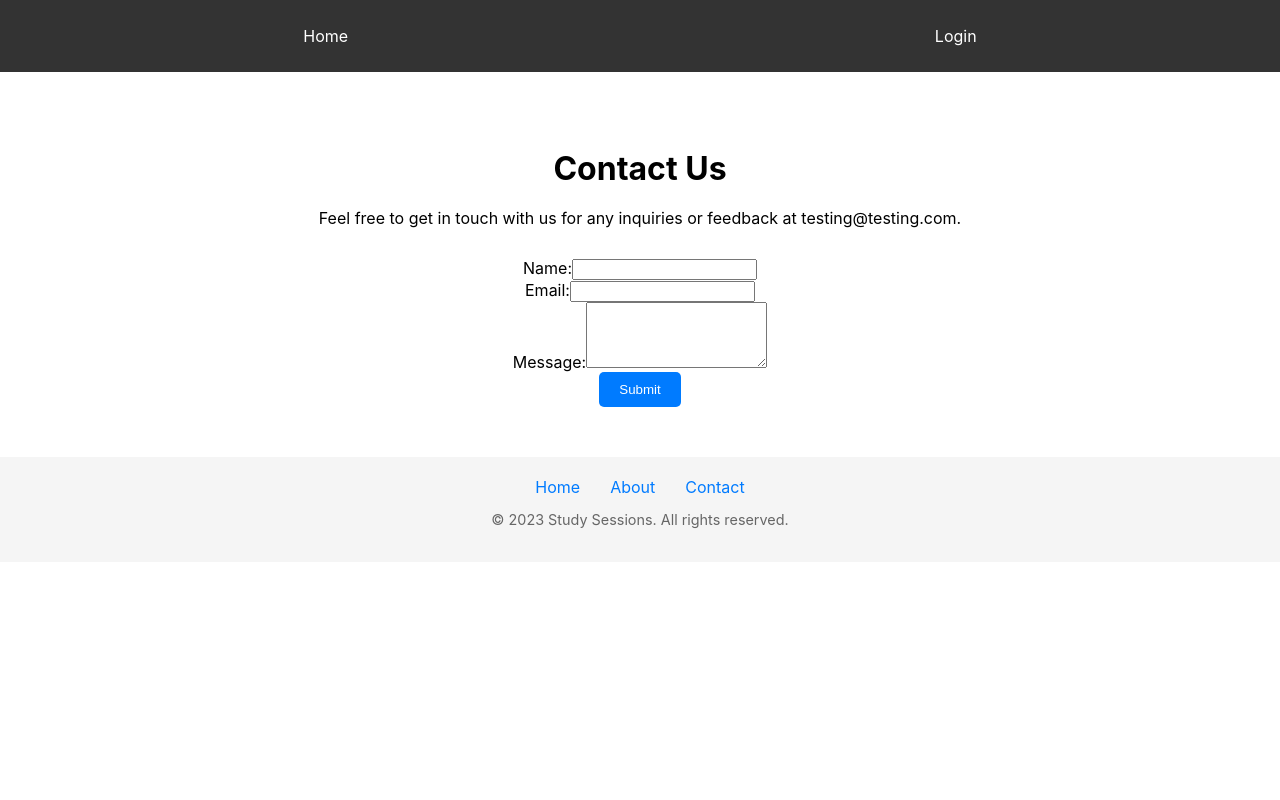
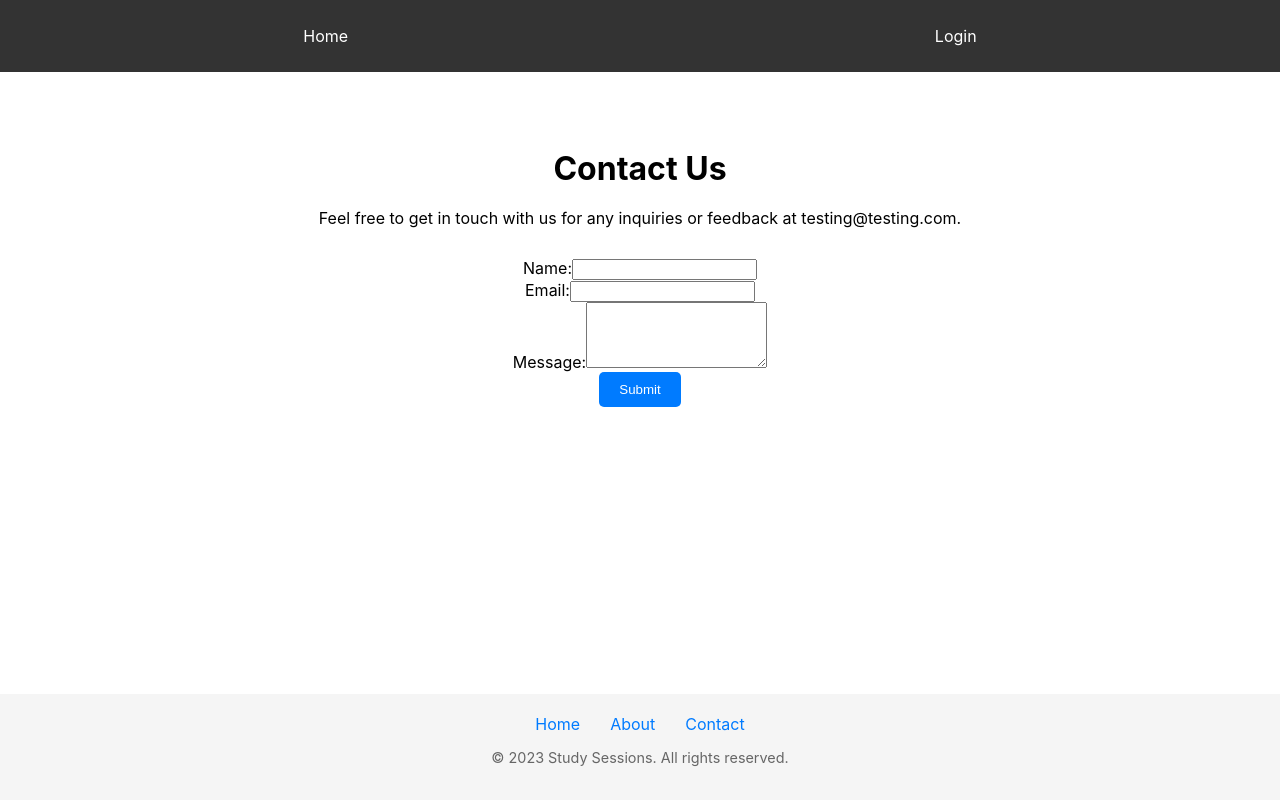
Before and after one commit to Stanagley/Study-Session-Connect, a React (Create React App) app in the folder ssc/: page /contact in a window 1280 px wide. Built offline with nearby package versions, Linux system fonts and the light colour scheme.

Commit message:
changed footer to be on bottom of the page

```diff
--- a/ssc/src/components/Footer.jsx
+++ b/ssc/src/components/Footer.jsx
@@ -2,10 +2,17 @@ import React from 'react';
 
 function Footer() {
     const styles = {
-        footer: { backgroundColor: '#f5f5f5', padding: '20px 0', textAlign: 'center' },
+        footer: {
+            backgroundColor: '#f5f5f5',
+            padding: '20px 0',
+            textAlign: 'center',
+            position: 'absolute',
+            bottom: '0',
+            width: '100%',
+        },
         links: { display: 'flex', justifyContent: 'center', marginBottom: '10px' },
         link: { margin: '0 15px', textDecoration: 'none', color: '#007BFF' },
-        copyright: { fontSize: '0.9em', color: '#666' }
+        copyright: { fontSize: '0.9em', color: '#666' },
     };
 
     return (
```
